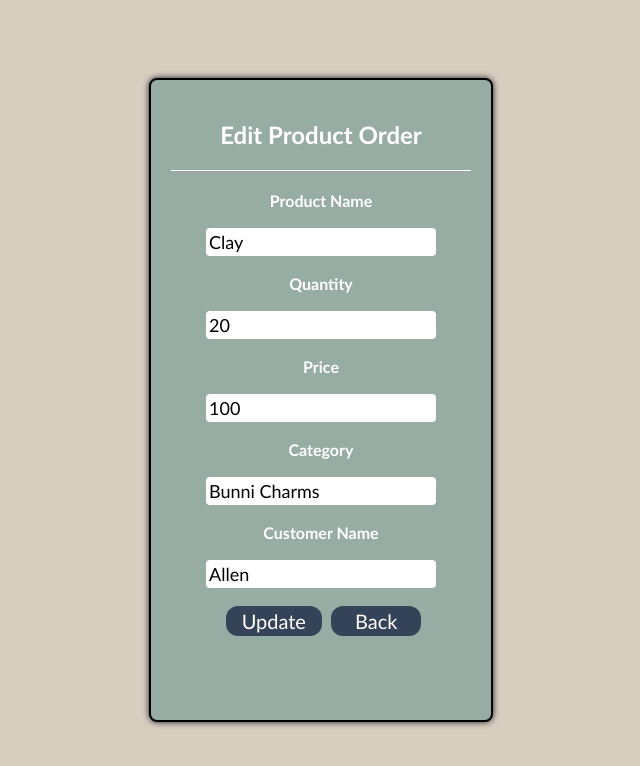
After one commit to ArinGitPort/OnlineShopWebsite, a PHP site: page /editorder.php?edit_id=1 in a window 1280 px wide. The commit adds this page. Shown: the top 766 px of the page, without its empty margins (319-959 px from the left). Run offline with PHP 8.4, Linux system fonts and the light colour scheme; data comes from the database, SQL or seed files in the repository.

Commit message:
15th Commit

```diff
--- a/edititem.css
+++ b/edititem.css
@@ -16,6 +16,24 @@ body {
 
   width: 300px;
   height: 400px;
+  padding: 20px;
+  background-color: #97ada3;
+}
+
+.editprodContainer2 {
+  display: inline-block;
+  position: fixed;
+  top: 50%;
+  left: 50%;
+  transform: translate(-50%, -50%);
+
+  align-items: center;
+  border: solid 2px;
+  border-radius: 8px;
+  box-shadow: 0 0 6px rgba(21, 26, 35, 1);
+
+  width: 300px;
+  height: 600px;
   padding: 20px;
   background-color: #97ada3;
 }
@@ -56,6 +74,57 @@ body {
   color: white;
 }
 
+.updateButton{
+  color: white;
+  background-color: #354359;
+  border: none;
+  margin-left: 5px;
+  font-size: 20px;
+  outline: none;
+  border-radius: 12px;
+  transition: all 0.3s ease;
+}
+
+.updateButton:hover {
+  box-shadow: 0 0 6px rgba(22, 73, 139, 0.671);
+  transform: scale(1.1);
+  cursor: pointer;
+}
+
+.addItemButton {
+  color: white;
+  background-color: #354359;
+  border: none;
+  margin-left: 5px;
+  font-size: 20px;
+  outline: none;
+  border-radius: 12px;
+  transition: all 0.3s ease;
+}
+
+.addItemButton:hover {
+  box-shadow: 0 0 6px rgba(22, 73, 139, 0.671);
+  transform: scale(1.1);
+  cursor: pointer;
+}
+
+.backButton{
+  color: white;
+  background-color: #354359;
+  border: none;
+  margin-left: 5px;
+  font-size: 20px;
+  outline: none;
+  border-radius: 12px;
+  transition: all 0.3s ease;
+}
+
+.backButton:hover {
+  box-shadow: 0 0 6px rgba(22, 73, 139, 0.671);
+  transform: scale(1.1);
+  cursor: pointer;
+}
+
 h2 {
   color: white;
   border-bottom: solid 1px;
--- /dev/null
+++ b/editorder.php
@@ -0,0 +1,74 @@
+<?php
+$conn = new mysqli("localhost", "root", "", "logindb");
+if ($conn->connect_error) {
+    die("Connection Failed: " . $conn->connect_error);
+}
+
+$id = $_GET['edit_id'];
+$sql = "SELECT * FROM productorder WHERE id = $id";
+$result = $conn->query($sql);
+
+if ($result->num_rows > 0) {
+    $row = $result->fetch_assoc();
+} else {
+    echo "No Records Found!";
+    exit;
+}
+
+// Handle form submission
+if ($_SERVER["REQUEST_METHOD"] == "POST") {
+    $productName = $_POST['productname'];
+    $qty = $_POST['qty'];
+    $price = $_POST['price'];
+    $category = $_POST['category'];
+    $customerName = $_POST['customername'];
+
+    $update_sql = "UPDATE productorder SET productname = '$productName', qty = '$qty', price = '$price', category = '$category', customername = '$customerName' WHERE id = $id";
+    if ($conn->query($update_sql) === TRUE) {
+        // Redirect after successful update
+        header("Location: productorder.php");
+        exit;
+    } else {
+        echo "Error updating records: " . $conn->error;
+    }
+}
+
+$conn->close();
+?>
+
+<!DOCTYPE html>
+<html lang="en">
+
+<head>
+    <link rel="stylesheet" href="edititem.css">
+    <meta charset="UTF-8">
+    <meta name="viewport" content="width=device-width, initial-scale=1.0">
+    <title>Edit Product Order</title>
+</head>
+
+<body>
+
+    <div class="editprodContainer2">
+        <h2>Edit Product Order</h2>
+        <div class="editForm">
+            <form method="POST" action="">
+                <label>Product Name</label><br>
+                <input type="text" name="productname" value="<?php echo $row['productname']; ?>" required><br><br>
+                <label>Quantity</label><br>
+                <input type="number" name="qty" value="<?php echo $row['qty']; ?>" required><br><br>
+                <label>Price</label><br>
+                <input type="number" name="price" value="<?php echo $row['price']; ?>" required><br><br>
+                <label>Category</label><br>
+                <input type="text" name="category" value="<?php echo $row['category']; ?>" required><br><br>
+                <label>Customer Name</label><br>
+                <input type="text" name="customername" value="<?php echo $row['customername']; ?>" required><br><br>
+                <div class="editformButton">
+                    <input class="updateButton" type="submit" value="Update">
+                    <input class="backButton" type="button" name="goback" value="Back" onclick="location.href='productorder.php';">
+                </div>
+            </form>
+        </div>
+    </div>
+</body>
+
+</html>
```
Also changed, not shown: maindisplay.css (+0 -16 lines), order_history.php (+75 -0 lines), productorder.php (+58 -27 lines), sidebar.php (+37 -26 lines), sidebarstyle.css (+21 -16 lines), iconlogo/history.png (renamed from history.png), iconlogo/home.png (renamed from home.png), iconlogo/logout.png (renamed from logout.png), iconlogo/order.png (renamed from order.png), iconlogo/shopping-list.png (renamed from shopping-list.png).
